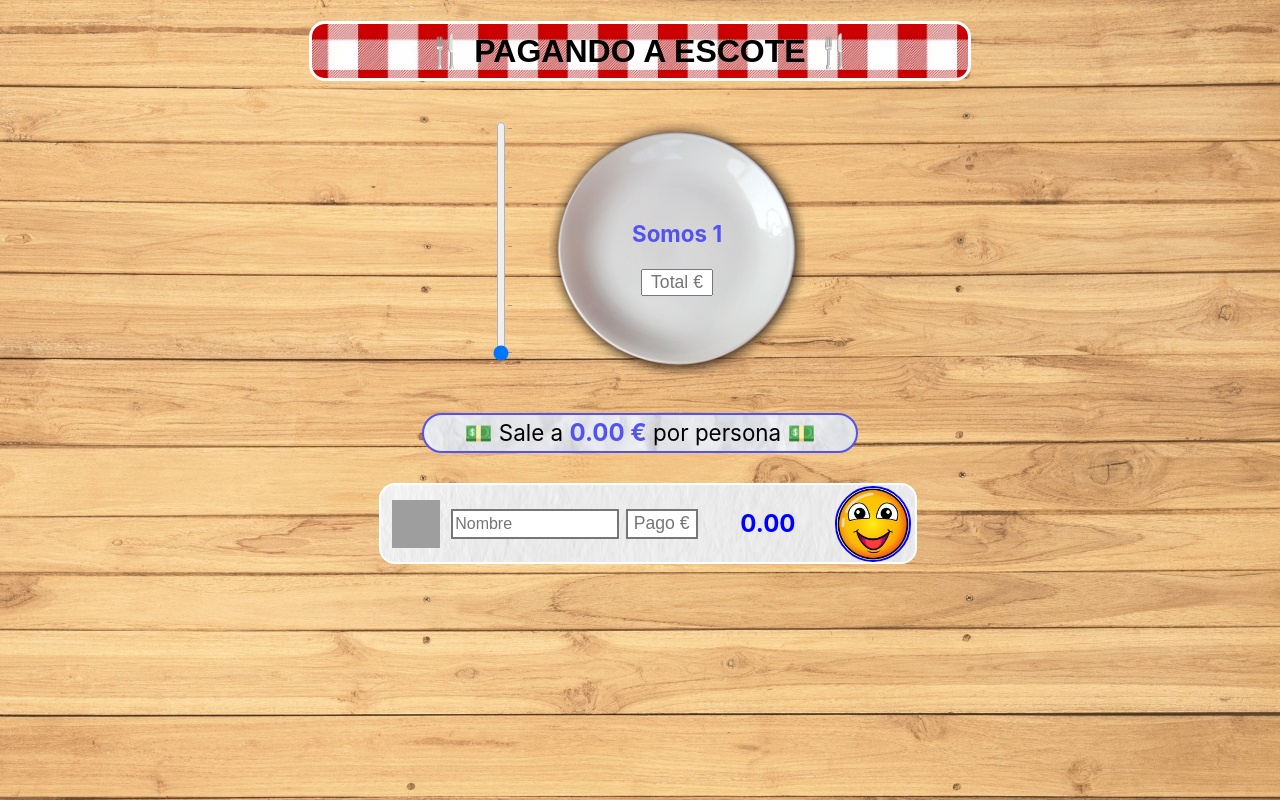
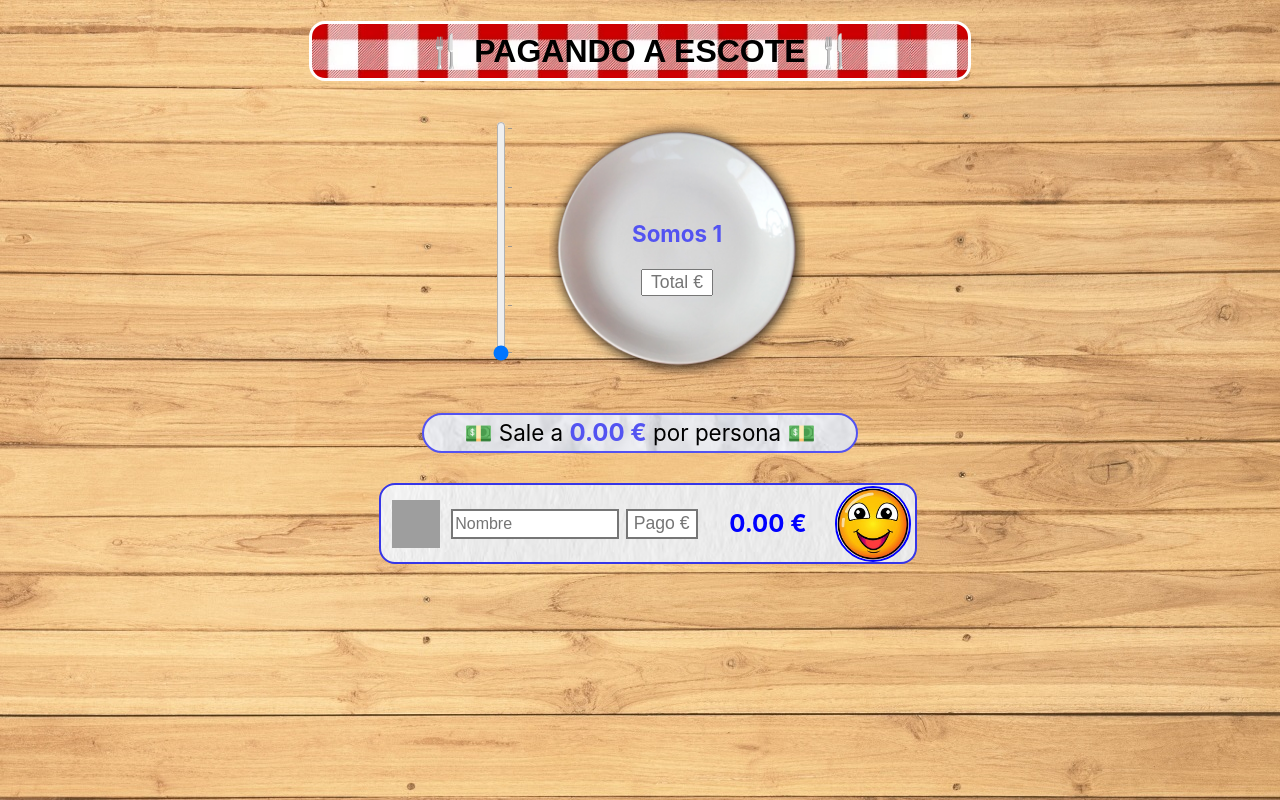
Before and after one commit to TwilightPhoenyx/paga-a-escote, a React (Create React App) app: page / in a window 1280 px wide. Built offline with nearby package versions, Linux system fonts and the light colour scheme; grey boxes are pictures that could not be loaded.

Commit message:
Añadido estilo dinamico a bordes de Aportacion

```diff
--- a/src/components/Aportacion.jsx
+++ b/src/components/Aportacion.jsx
@@ -1,9 +1,9 @@
 import { useEffect, useState } from "react";
-
-import InputDinero from "./InputDinero"
 import { roundNumber } from "../lib";
 
+import InputDinero from "./InputDinero";
 import Saldo from "./Saldo";
+
 import styles from "./Aportacion.module.css";
 import iconoPersona from "../images/icono-persona.png";
 
@@ -26,10 +26,18 @@ function Aportacion({aPagar}) {
 
 
     return (
-        <div className={styles.entradaPersona}>
+        <div className={
+                [
+                    styles.entradaPersona,
+                    valorSaldo === 0 ? styles.bordeAzul : "",
+                    valorSaldo < 0 ? styles.bordeRojo : "",
+                    valorSaldo > 0 ? styles.bordeVerde : "",
+                ].join(" ")
+            }
+        >
             <img src={iconoPersona} alt="icono.png" />
             <input className={styles.nombre} type="text" placeholder="Nombre"></input>
-            <InputDinero cantidad={cantidadAportada} setCantidad={setCantidadAportada} texto="Pago €"/>
+            <InputDinero className={styles.pago} cantidad={cantidadAportada} setCantidad={setCantidadAportada} texto="Pago €"/>
             <Saldo saldo={valorSaldo}/>
         </div>
     );
--- a/src/components/Aportacion.module.css
+++ b/src/components/Aportacion.module.css
@@ -7,7 +7,6 @@
     border-style: solid;
     border-radius: 1rem;
     border-width: 0.15rem;
-    border-color: white;
     width: 33rem;
     padding-left: 0.2rem;
     padding-right: 0.2rem;
@@ -19,7 +18,6 @@
 .entradaPersona > input {
     margin: 0.2rem;
     height: 1.5rem;
-    color: rgb(54, 54, 231);
     border-style: solid;
 }
 
@@ -33,3 +31,15 @@
     height: 3rem;
     margin: 0.5rem;
 }
+
+.bordeRojo {
+    border-color: red;
+}
+
+.bordeVerde {
+    border-color: green;
+}
+
+.bordeAzul {
+    border-color: rgb(54, 54, 231);
+}
--- a/src/components/Saldo.jsx
+++ b/src/components/Saldo.jsx
@@ -39,7 +39,7 @@ function Saldo ({saldo}) {
 
    return(
         <div className={styles.saldo}>
-            <p className={color}>{saldo.toFixed(2)}</p>
+            <p className={color}>{saldo.toFixed(2)} €</p>
             <img className={color} src={imagen} alt={textoAlt}/>
         </div>
     );
```
